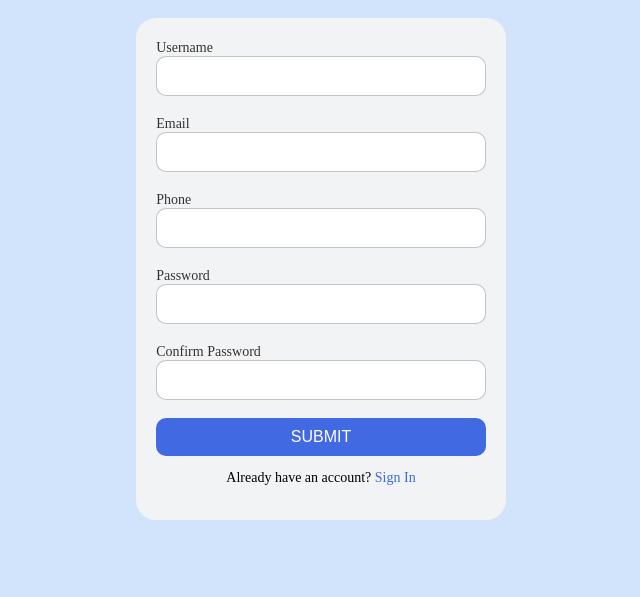
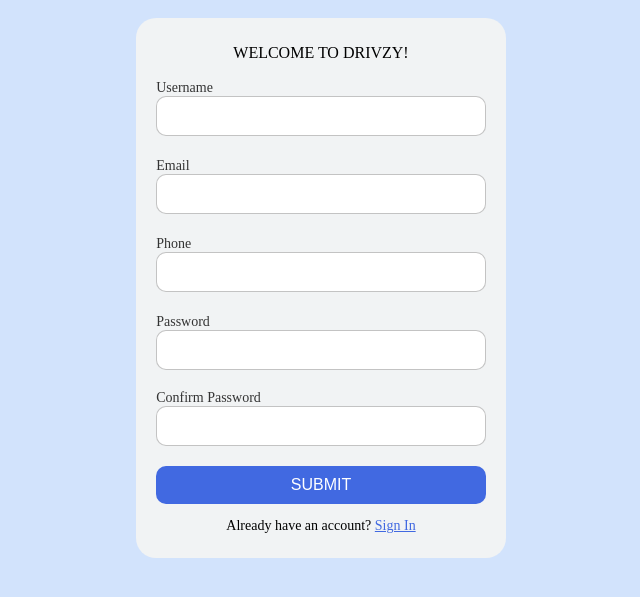
Before and after one commit to iamsushil08/Project, a PHP site: page /backend/register.html in a window 1280 px wide. Shown: the top 597 px of the page, without its empty margins (319-959 px from the left). Run offline with PHP 8.4, Linux system fonts and the light colour scheme.

Commit message:
changes by sandhya

```diff
--- a/frontend/backend/register.css
+++ b/frontend/backend/register.css
@@ -7,6 +7,7 @@ body {
 }
 
 .form {
+  height:500px;
   margin-top: 10px;
   display: flex;
   flex-direction: column;
@@ -15,8 +16,11 @@ body {
   padding: 20px;
   border-radius: 20px;
   justify-content: center;
+
 }
-
+.form p{
+  text-align: center;
+}
 .form label span {
   font-size: 14px;
   color: #333;
@@ -30,6 +34,10 @@ body {
   border-radius: 10px;
   font-size: 15px;
   box-sizing: border-box;
+}
+#uname_error,#email_error ,#phone_error ,#pw_error, #cpassword_error {
+  color:red;
+  margin-top:2px;
 }
 
 
@@ -54,5 +62,4 @@ body {
 
 #signup a {
   color: royalblue;
-  text-decoration: none;
-}
+  }
--- a/frontend/backend/register.html
+++ b/frontend/backend/register.html
@@ -8,50 +8,62 @@
   </head>
   <body>
     <form class="form" method="POST" action="./insert.php">
-      <div class="forlogo"></div>
+      <p>WELCOME TO DRIVZY!</p>
 
-      <div class="name">
       <label for="uname">
         <span>Username</span>
         <input placeholder="" type="text" id="uname" name="uname" />
       </label>
-      </div>
+      <div id="uname_error"></div>
+
       <br />
 
-      <div class="email">
       <label for="email">
         <span>Email</span>
         <input placeholder="" type="email" id="email" name="email" />
       </label>
-      </div>
+      <div id="email_error"></div>
+
       <br />
 
-      <div class="phone">
       <label for="phone">
         <span>Phone</span>
         <input placeholder="" type="text" id="phone" name="phone" />
       </label>
-      </div>
+      <div id="phone_error"></div>
+
       <br />
 
-      <div class="password">
       <label for="pw">
         <span>Password</span>
         <input placeholder="" type="password" id="pw" name="password" />
       </label>
-      </div>
+      <div id="password_error"></div>
+
       <br />
 
-      <div class="confirmpassword">
       <label for="cpw">
         <span>Confirm Password</span>
         <input placeholder="" type="password" id="cpw" name="cpassword" />
       </label>
-      </div>
+      <div id="cpassword_error"></div>
+
       <br />
 
       <button class="submit" name="submit">SUBMIT</button>
       <p id="signup">Already have an account? <a href="./signup.php">Sign In</a></p>
     </form>
   </body>
+  <script>
+    function validateForm() {
+      var isValiduname = validateUname();
+      var isValidemail = vaidateEmail();
+    }
+
+    validateUname(){
+      var uname=document.getElementById('uname').value.trim();
+      var uname_error=document.getElementById('uname_error');
+      var unamepattern=
+    }
+  </script>
 </html>
```
Lines whose indentation alone changed are shown as unchanged.
